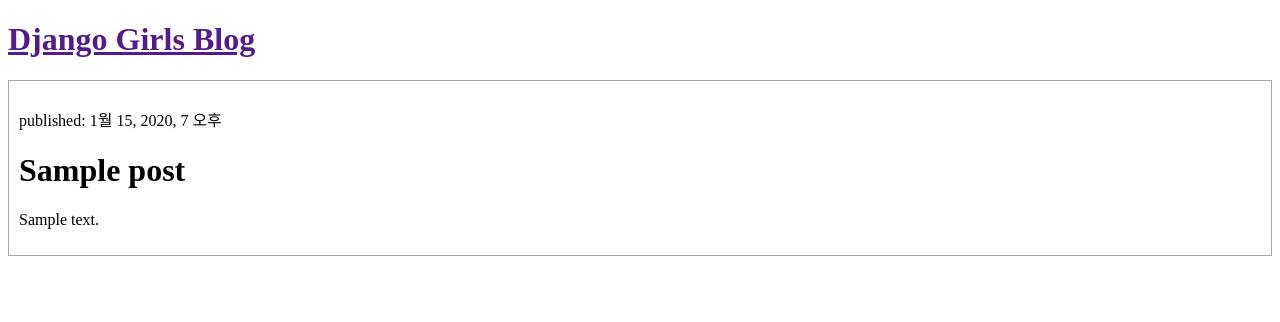
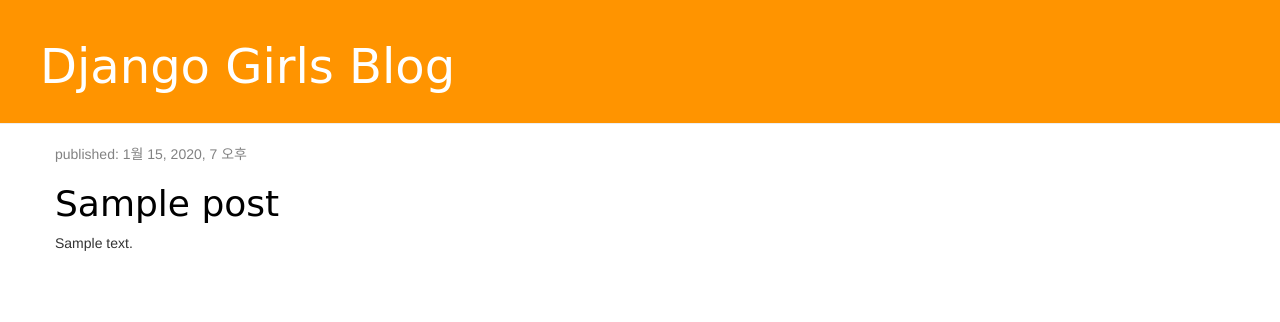
Before and after one commit to longfoo/my-first-blog, a Django app: template blog/templates/blog/post_list.html in a window 1280 px wide. Shown: the top 322 px of the page. Run offline with Django 3.2, Linux system fonts and the light colour scheme; the template is opened without the code that fills it: values that come from a table or form of the project are taken from there, others are empty; tables that the repository leaves empty hold one stand-in row (values such as "Sample post"); some libraries are stand-ins or nearby versions.

Commit message:
Added view and template for detailed post. + CSS, bootstrap.

```diff
--- /dev/null
+++ b/blog/static/css/blog.css
@@ -0,0 +1,50 @@
+.page-header {
+    background-color: #ff9400;
+    margin-top: 0;
+    padding: 20px 20px 20px 40px;
+}
+
+#contents {
+	margin:10px 20px;
+}
+
+.page-header h1, .page-header h1 a, .page-header h1 a:visited, .page-header h1 a:active {
+    color: #ffffff;
+    font-size: 36pt;
+    text-decoration: none;
+}
+
+.content {
+    margin-left: 40px;
+}
+
+h1, h2, h3, h4 {
+    font-family: '맑은고딕', '나눔고딕',  cursive;
+}
+
+.date {
+    color: #828282;
+}
+
+.save {
+    float: right;
+}
+
+.post-form textarea, .post-form input {
+    width: 100%;
+}
+
+.top-menu, .top-menu:hover, .top-menu:visited {
+    color: #ffffff;
+    float: right;
+    font-size: 26pt;
+    margin-right: 20px;
+}
+
+.post {
+    margin-bottom: 70px;
+}
+
+.post h1 a, .post h1 a:visited {
+    color: #000000;
+}
--- /dev/null
+++ b/blog/templates/blog/base.html
@@ -0,0 +1,25 @@
+{% load static %}
+<!doctype html>
+<html>
+<head>
+    <title>Django Girls blog</title>
+    <link rel="stylesheet" href="//maxcdn.bootstrapcdn.com/bootstrap/3.2.0/css/bootstrap.min.css">
+    <link rel="stylesheet" href="//maxcdn.bootstrapcdn.com/bootstrap/3.2.0/css/bootstrap-theme.min.css">
+    <link rel="stylesheet" href="{% static 'css/blog.css' %}">
+</head>
+<body>
+
+    <div class="page-header">
+        <h1><a href="/">Django Girls Blog</a></h1>
+    </div>
+    <div class="content container">
+        <div class="row">
+            <div class="col-md-8">
+            {% block content %}
+            {% endblock %}
+            </div>
+        </div>
+    </div>
+
+</body>
+</html>
--- a/blog/templates/blog/post_list.html
+++ b/blog/templates/blog/post_list.html
@@ -1,26 +1,13 @@
-<!doctype html>
-<html>
-<head>
-    <title>Django Girls blog</title>
-</head>
-<body>
-    <div>
-        <h1><a href="">Django Girls Blog</a></h1>
-    </div>
+{% extends 'blog/base.html' %}
 
+{% block content %}
     {% for post in posts %}
-    <div class="item">
-        <p>published: {{ post.published_date }}</p>
-        <h1>{{ post.title }}</h1>
-        <p>{{ post.text|linebreaksbr }}</p>
-    </div>
+        <div class="post">
+            <div class="date">
+                <p>published: {{ post.published_date }}</p>
+            </div>
+            <h1><a href="{% url 'post_detail' pk=post.pk %}">{{ post.title }}</a></h1>
+            <p>{{ post.text|linebreaksbr }}</p>
+        </div>
     {% endfor %}
-
-
-
-<style type="text/css">
-.item { padding:10px; margin:10px 0; border:1px solid #aaaaaa; }
-</style>
-
-</body>
-</html>
+{% endblock %}
--- a/blog/urls.py
+++ b/blog/urls.py
@@ -3,4 +3,5 @@
 
 urlpatterns = [
 	url(r'^$', views.post_list, name='post_list'),
+	url(r'^post/(?P<pk>\d+)/$', views.post_detail, name='post_detail'),
 ]
--- a/blog/views.py
+++ b/blog/views.py
@@ -1,4 +1,4 @@
-from django.shortcuts import render
+from django.shortcuts import render, get_object_or_404
 from django.utils import timezone
 from .models import Post
 
@@ -7,3 +7,6 @@
 def post_list(request) :
 	posts = Post.objects.filter(published_date__lte=timezone.now()).order_by('published_date')
 	return render(request, 'blog/post_list.html', {'posts': posts})
+def post_detail(request, pk) :
+	post = get_object_or_404(Post, pk=pk)
+	return render(request, 'blog/post_detail.html', {'post': post})
```
Also changed, not shown: blog/templates/blog/post_detail.html (added, +14 -0 lines).
